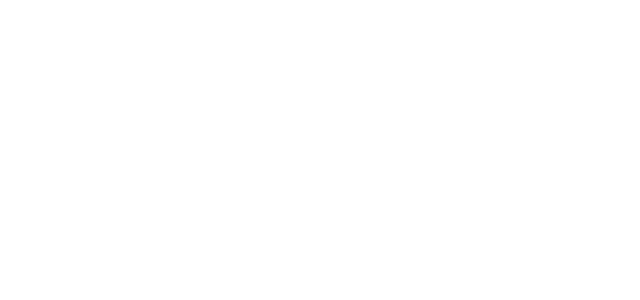
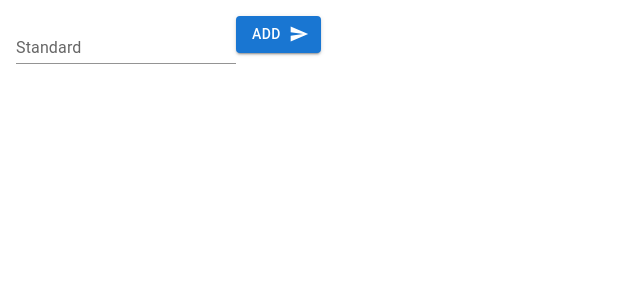
Before and after one commit to kaveesha2024/react-redux-todo-assignment, a React (Vite) app: page / in a window 1280 px wide. Shown: the top 300 px of the page, without its empty margins (0-640 px from the left). Built offline with nearby package versions, Linux system fonts and the light colour scheme.

Commit message:
Installed MUI, And created UI for task adding

```diff
--- a/package.json
+++ b/package.json
@@ -10,6 +10,10 @@
     "preview": "vite preview"
   },
   "dependencies": {
+    "@emotion/react": "^11.14.0",
+    "@emotion/styled": "^11.14.0",
+    "@mui/icons-material": "^6.4.4",
+    "@mui/material": "^6.4.4",
     "@reduxjs/toolkit": "^2.5.1",
     "@tailwindcss/vite": "^4.0.6",
     "react": "^19.0.0",
--- a/src/App.jsx
+++ b/src/App.jsx
@@ -1,10 +1,35 @@
-const  App = () => {
+import { Button, TextField } from "@mui/material";
+import SendIcon from "@mui/icons-material/Send";
+import {useState} from "react";
+
+const App = () => {
+    const [task, setTask] = useState('')
+    const taskHandler = (event) => {
+        setTask(event.target.value)
+    };
 
   return (
     <>
+      <div className="m-4">
+        <TextField
+          className="m-4"
+          name="task"
+          id="standard-basic"
+          label="Standard"
+          variant="standard"
+          onChange={taskHandler}
+        />
+        <Button variant="contained" endIcon={<SendIcon />}>
+          Add
+        </Button>
+          <div className="mt-4">
+              <p>
+                  {task}
+              </p>
+          </div>
+      </div>
+    </>
+  );
+};
 
-    </>
-  )
-}
-
-export default App
+export default App;
```
Also changed, not shown: 1 other file (tests, documents, lock files or other folders).
